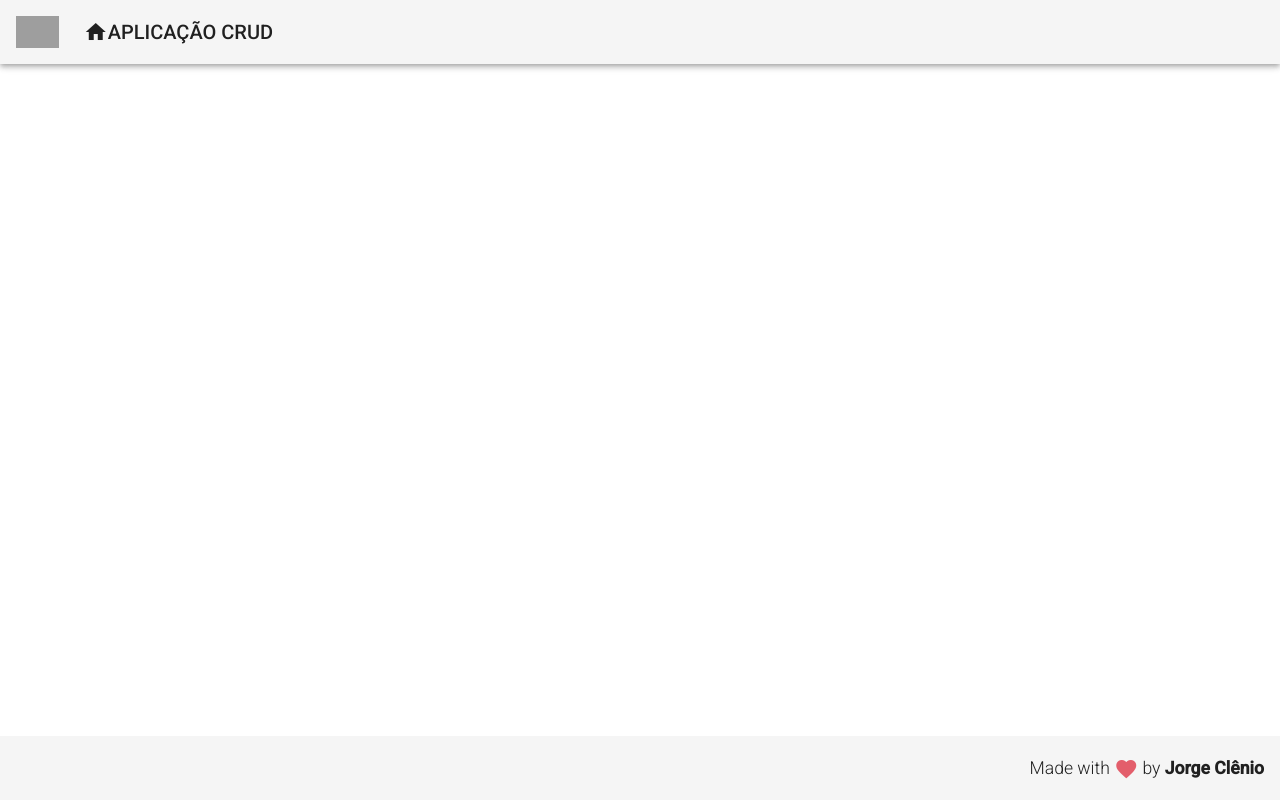
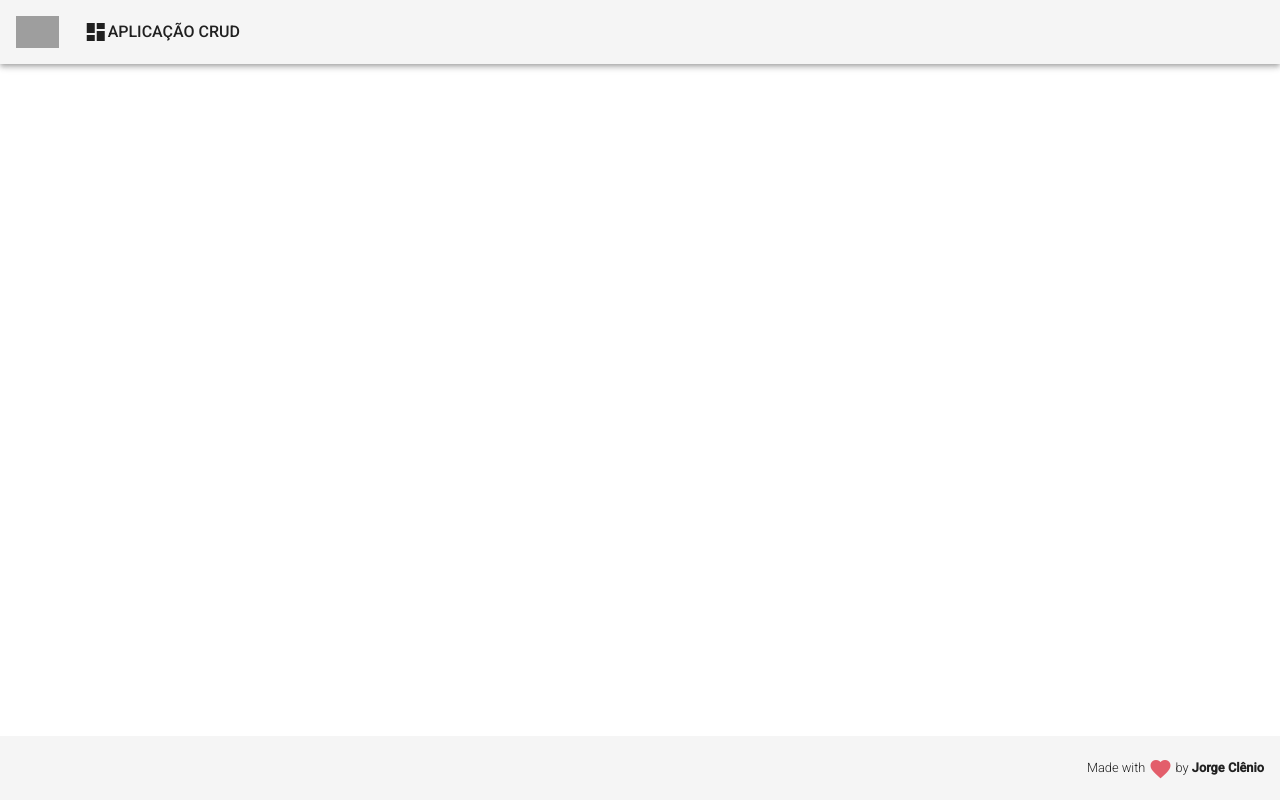
Before and after one commit to jorgeclenio/repositorioEstudos, an Angular app in the folder 002.Udemy/001.CursoWebModernoCompletoComJS2021/031.Angular9/CRUD/frontend/: page / in a window 1280 px wide. Built offline with nearby package versions, Linux system fonts and the light colour scheme; grey boxes are pictures that could not be loaded.

Commit message:
03/03/2022

```diff
--- a/002.Udemy/001.CursoWebModernoCompletoComJS2021/031.Angular9/CRUD/frontend/src/app/components/template/footer/footer.component.css
+++ b/002.Udemy/001.CursoWebModernoCompletoComJS2021/031.Angular9/CRUD/frontend/src/app/components/template/footer/footer.component.css
@@ -7,6 +7,6 @@
 }
 
 .footer > span {
-  font-size: 1.1rem;
+  font-size: 0.8rem;
   font-weight: 300;
 }
--- a/002.Udemy/001.CursoWebModernoCompletoComJS2021/031.Angular9/CRUD/frontend/src/app/components/template/header/header.component.css
+++ b/002.Udemy/001.CursoWebModernoCompletoComJS2021/031.Angular9/CRUD/frontend/src/app/components/template/header/header.component.css
@@ -20,3 +20,7 @@
 .header .title-group {
   padding-left: 25px;
 }
+
+.header > span {
+  font-size: 1rem;
+}
--- a/002.Udemy/001.CursoWebModernoCompletoComJS2021/031.Angular9/CRUD/frontend/src/app/components/template/header/header.component.html
+++ b/002.Udemy/001.CursoWebModernoCompletoComJS2021/031.Angular9/CRUD/frontend/src/app/components/template/header/header.component.html
@@ -4,7 +4,7 @@
   </span>
   <span class="title-group">
     <a>
-      <i class="material-icons">home</i>
+      <i class="material-icons">dashboard</i>
       APLICAÇÃO CRUD
     </a>
   </span>
```
